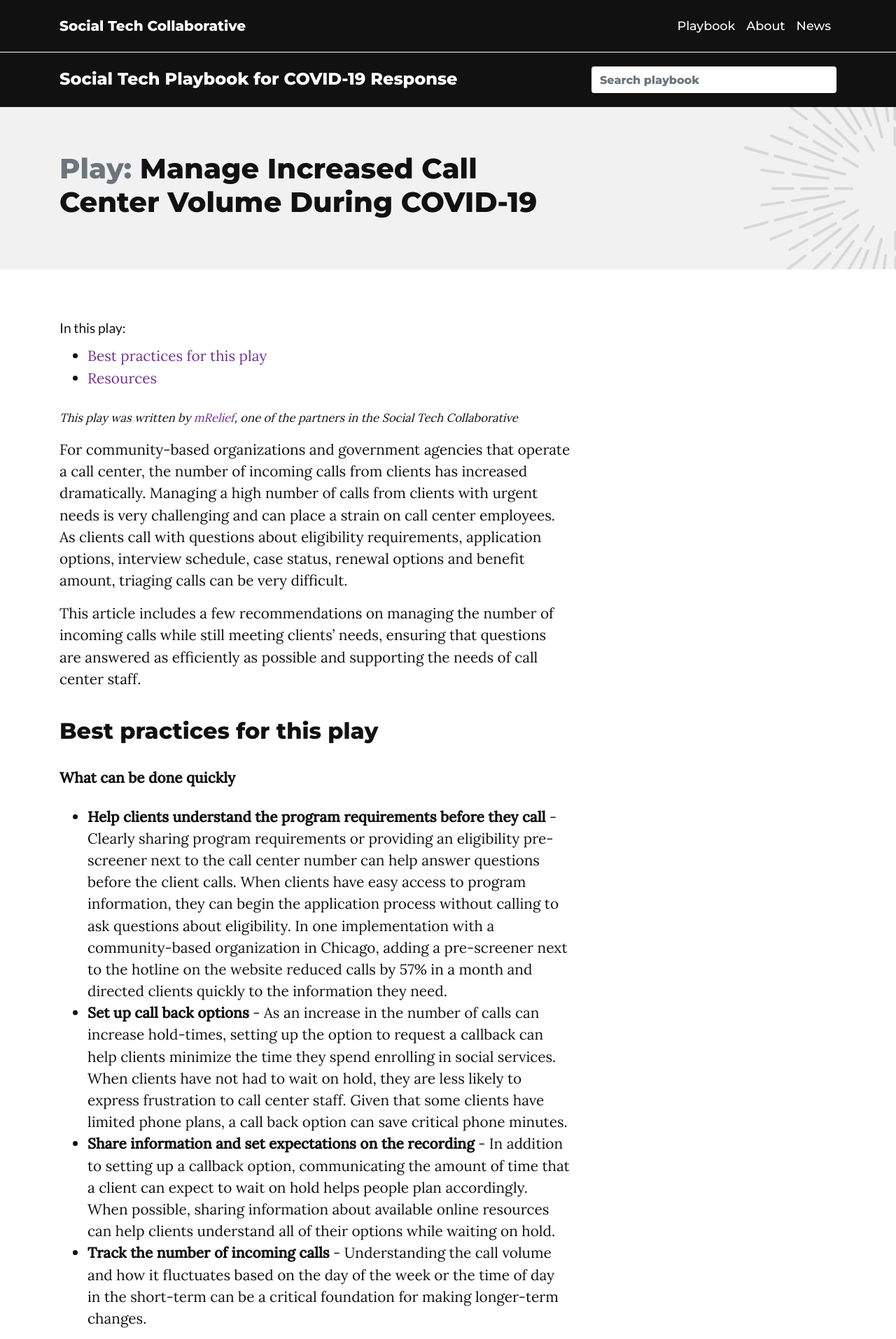
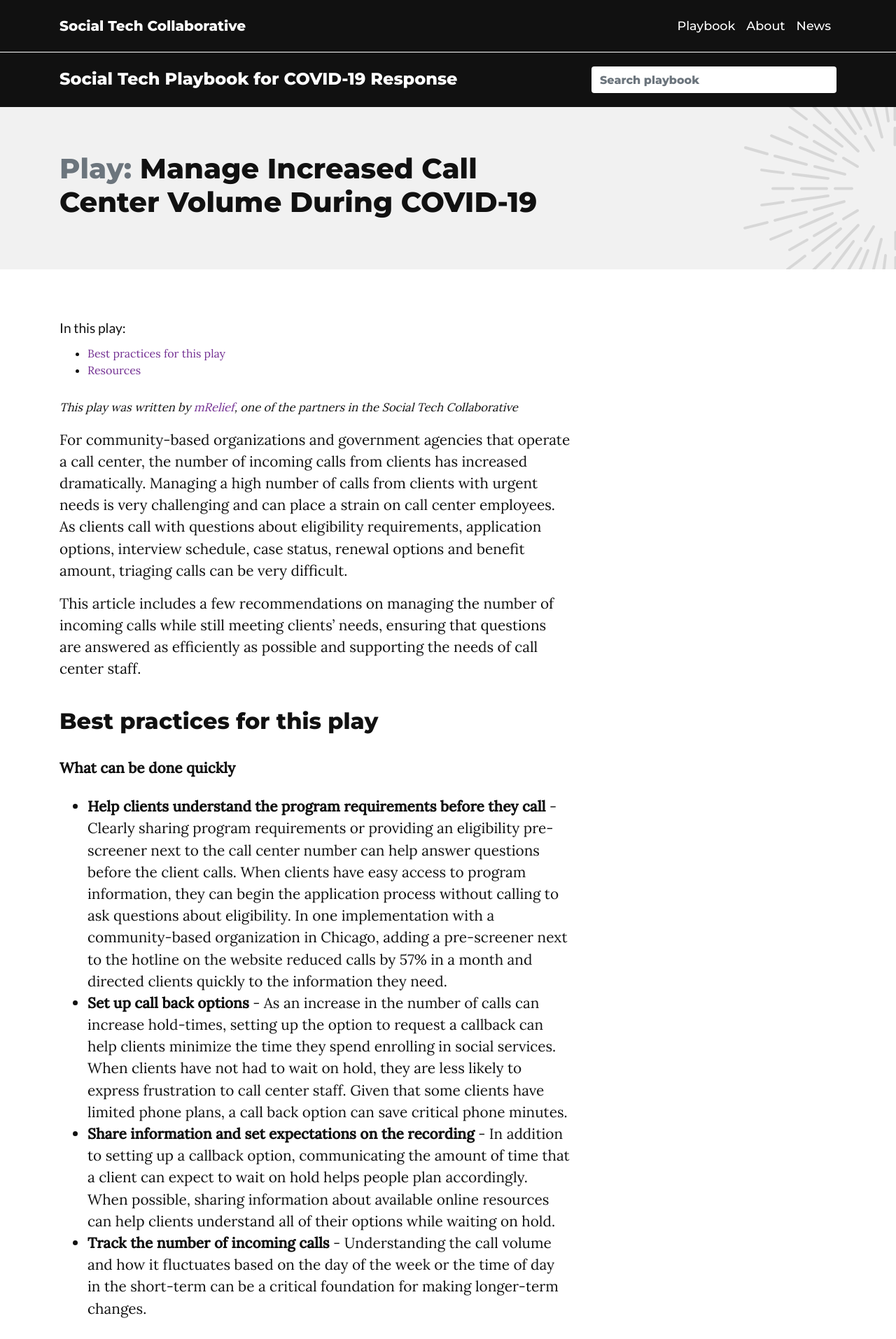
Before and after one commit to Social-Tech-Collab/socialtechcollaborative, a Jekyll site: the page built from _posts/2020-05-22-manage-increased-call-center-volume.md, in a window 1280 px wide. Shown: the top 1914 px of the page at 70% size. Built offline with Jekyll 4.4.1, drawn with Linux system fonts in a browser that asks for light colours; nearby versions of some CDN libraries; some web fonts are replaced; comment, search, counter and statistics services are not loaded; the table of contents is made by our own code.

Commit message:
make TOC links smaller

```diff
--- a/assets/css/theme.css
+++ b/assets/css/theme.css
@@ -1,4 +1,5 @@
-body {}
+body {
+}
 
 a:hover {
   text-decoration: none;
@@ -39,12 +40,13 @@ h6,
 .h3,
 .h4,
 .h5,
-.h6 {}
+.h6 {
+}
 
 @keyframes pulse {
   0% {
     -webkit-transform: scale(1);
-        opacity: 0.0;
+    opacity: 0;
   }
 
   25% {
@@ -64,7 +66,7 @@ h6,
 
   100% {
     -webkit-transform: scale(2.4);
-        opacity: 0.0;
+    opacity: 0;
   }
 }
 
@@ -97,9 +99,9 @@ h6,
   height: 100%;
   width: 100%;
   opacity: 0;
-    -webkit-transition: .2s ease;
-    transition: .2s ease;
-    background-color: #008CBA;
+  -webkit-transition: 0.2s ease;
+  transition: 0.2s ease;
+  background-color: #008cba;
 }
 
 .card a,
@@ -110,15 +112,15 @@ h6,
 
 .card {
   border: 0;
-    transition: ease .1s;
+  transition: ease 0.1s;
   background: #111111;
 }
 
 .card-pin:hover .overlay {
-    opacity: .5;
+  opacity: 0.5;
   border: 5px solid #f3f3f3;
-    -webkit-transition: ease .2s;
-    transition: ease .1s;
+  -webkit-transition: ease 0.2s;
+  transition: ease 0.1s;
   background-color: #000000;
   cursor: -webkit-zoom-in;
   cursor: zoom-in;
@@ -165,7 +167,9 @@ h6,
   color: #111111;
   font-size: 1em;
   font-weight: 700;
-    font-family: -apple-system, BlinkMacSystemFont, "Segoe UI", Roboto, "Helvetica Neue", Arial, sans-serif, "Apple Color Emoji", "Segoe UI Emoji", "Segoe UI Symbol";
+  font-family: -apple-system, BlinkMacSystemFont, "Segoe UI", Roboto,
+    "Helvetica Neue", Arial, sans-serif, "Apple Color Emoji", "Segoe UI Emoji",
+    "Segoe UI Symbol";
   font-style: normal;
 }
 
@@ -299,12 +303,13 @@ article .card-body {
 }
 
 .card-pin.raco:hover i.text-muted {
-    color: #6610f2 !Important;
+  color: #6610f2 !important;
   transition: all 0.2s;
   position: relative;
 }
 
-.card-pin.raco:hover .fa:before {}
+.card-pin.raco:hover .fa:before {
+}
 
 .car-pin.raco:hover .fa:before {
   -webkit-animation: pulse 2s ease-in;
@@ -351,7 +356,6 @@ article .card-body {
   height: 60px;
   line-height: 60px;
   border-radius: 50%;
-
 }
 
 .PageNavigation a:hover {
@@ -576,7 +580,7 @@ a.next {
 }
 
 .highlight .nb {
-    color: #0086B3;
+  color: #0086b3;
 }
 
 .highlight .nc {
@@ -666,3 +670,8 @@ article.card {
 .card.card-pin {
   min-width: 24rem;
 }
+
+/* TOC  */
+.toc-entry {
+  font-size: 1.0rem !important;
+}
```
Lines whose indentation alone changed are shown as unchanged.
